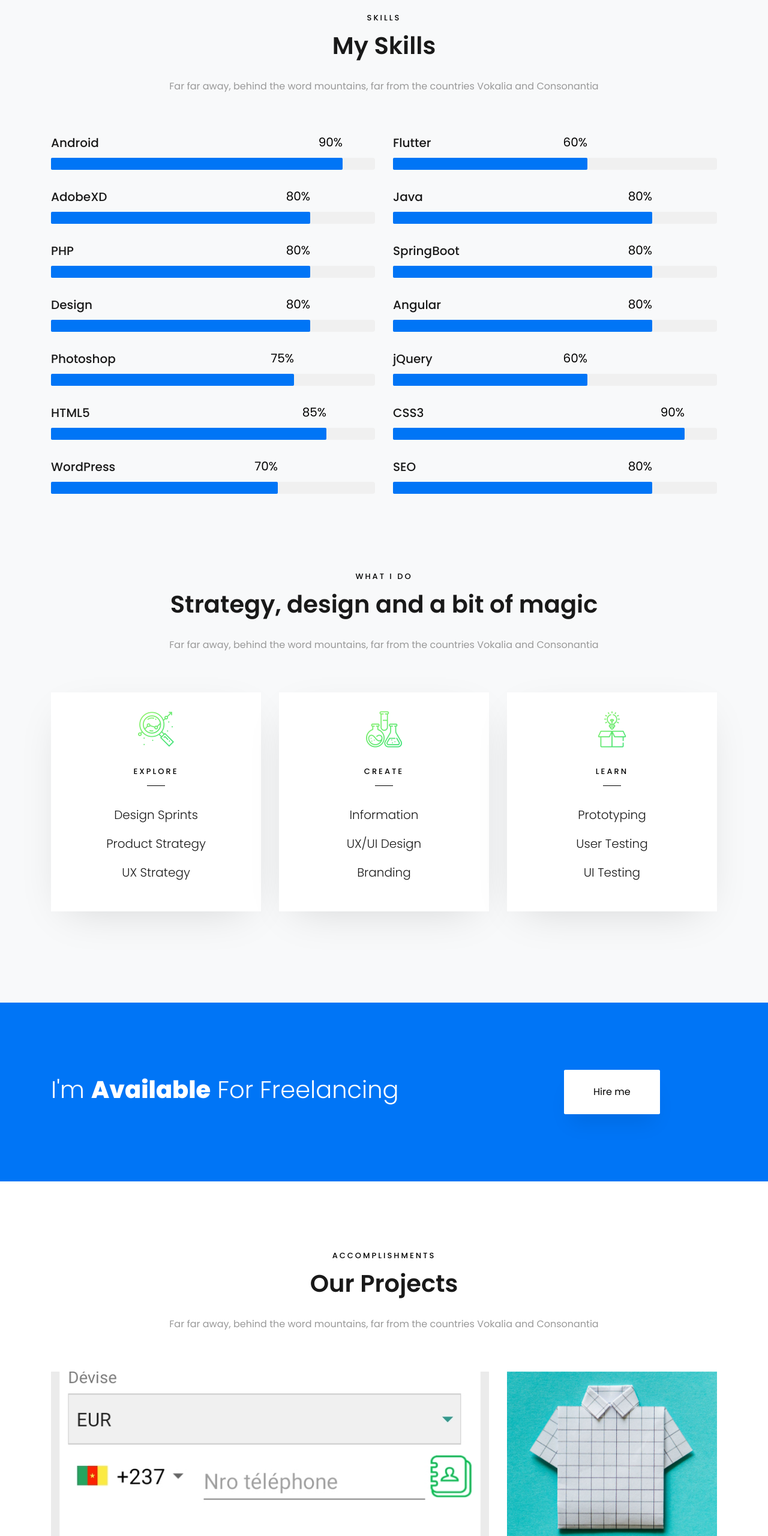
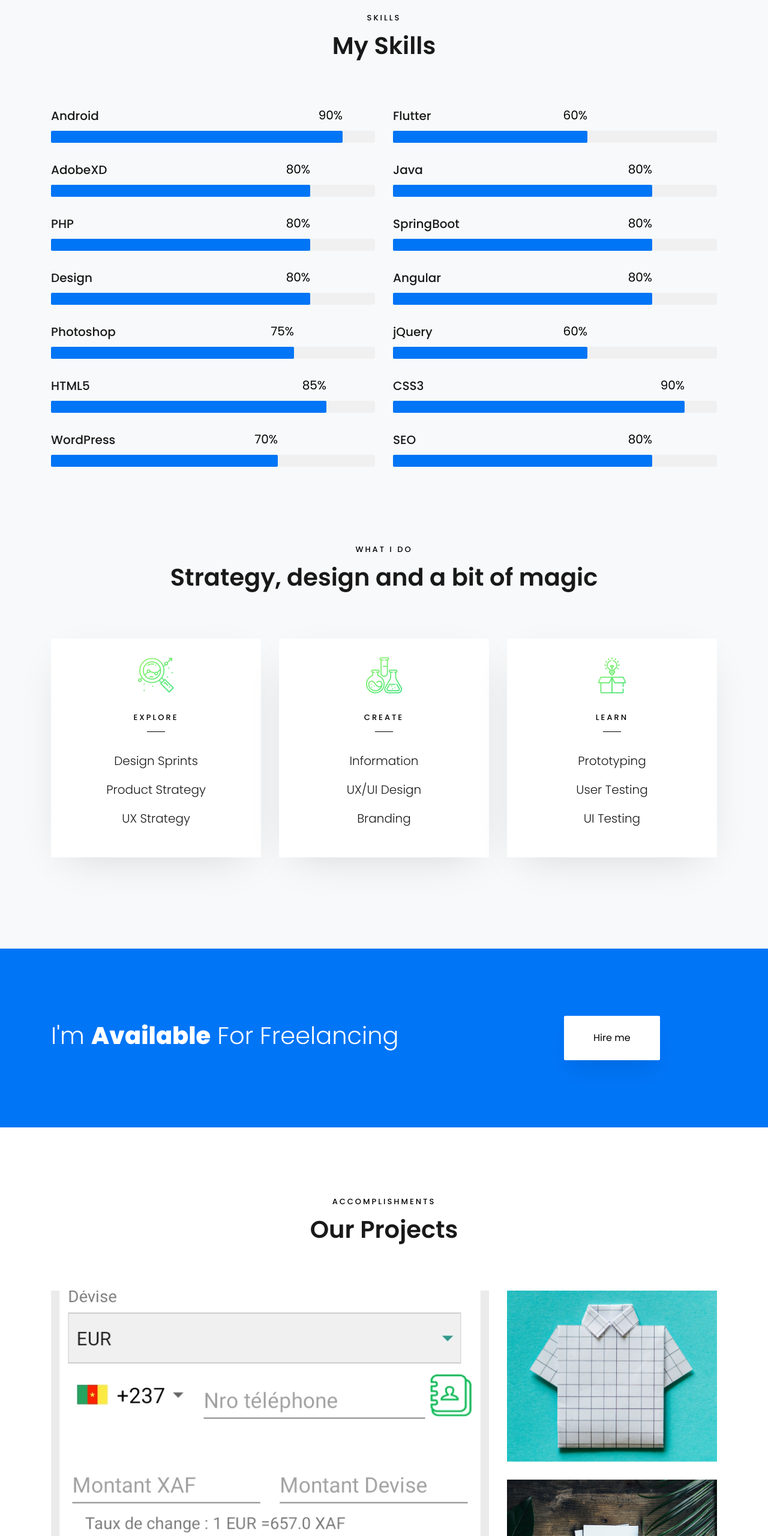
Before and after one commit to frankgue/frankgue.github.io, a plain HTML site: page index.html in a window 1280 px wide. Shown: the part 2600-5160 px from the top of the page at 60% size. Drawn offline with Linux system fonts and the light colour scheme; files whose address does not match are found by name.

Commit message:
updating

```diff
--- a/index.html
+++ b/index.html
@@ -197,7 +197,7 @@
           <div class="col-md-12 heading-section text-center ftco-animate">
           	<span class="subheading">Skills</span>
             <h2 class="mb-4">My Skills</h2>
-            <p>Far far away, behind the word mountains, far from the countries Vokalia and Consonantia</p>
+            <!-- <p>Far far away, behind the word mountains, far from the countries Vokalia and Consonantia</p> -->
           </div>
         </div>
 				<div class="row">
@@ -360,7 +360,7 @@
           <div class="col-md-12 heading-section text-center ftco-animate">
           	<span class="subheading">What I Do</span>
             <h2 class="mb-4">Strategy, design and a bit of magic</h2>
-            <p>Far far away, behind the word mountains, far from the countries Vokalia and Consonantia</p>
+            <!-- <p>Far far away, behind the word mountains, far from the countries Vokalia and Consonantia</p> -->
           </div>
         </div>
 
@@ -428,7 +428,7 @@
           <div class="col-md-12 heading-section text-center ftco-animate">
           	<span class="subheading">Accomplishments</span>
             <h2 class="mb-4">Our Projects</h2>
-            <p>Far far away, behind the word mountains, far from the countries Vokalia and Consonantia</p>
+            <!-- <p>Far far away, behind the word mountains, far from the countries Vokalia and Consonantia</p> -->
           </div>
         </div>
     		<div class="row">
@@ -492,7 +492,7 @@
           <div class="col-md-7 heading-section text-center ftco-animate">
             <span class="subheading">Blog</span>
             <h2 class="mb-4">Our Blog</h2>
-            <p>Far far away, behind the word mountains, far from the countries Vokalia and Consonantia</p>
+            <!-- <p>Far far away, behind the word mountains, far from the countries Vokalia and Consonantia</p> -->
           </div>
         </div>
         <div class="row d-flex">
@@ -509,7 +509,7 @@
 	                </p>
                 </div>
                 <h3 class="heading"><a href="single.html">Why Lead Generation is Key for Business Growth</a></h3>
-                <p>A small river named Duden flows by their place and supplies it with the necessary regelialia.</p>
+                <!-- <p>A small river named Duden flows by their place and supplies it with the necessary regelialia.</p> -->
               </div>
             </div>
           </div>
@@ -526,7 +526,7 @@
 	                </p>
                 </div>
                 <h3 class="heading"><a href="single.html">Why Lead Generation is Key for Business Growth</a></h3>
-                <p>A small river named Duden flows by their place and supplies it with the necessary regelialia.</p>
+                <!-- <p>A small river named Duden flows by their place and supplies it with the necessary regelialia.</p> -->
               </div>
             </div>
           </div>
@@ -543,7 +543,7 @@
 	                </p>
                 </div>
                 <h3 class="heading"><a href="single.html">Why Lead Generation is Key for Business Growth</a></h3>
-                <p>A small river named Duden flows by their place and supplies it with the necessary regelialia.</p>
+                <!-- <p>A small river named Duden flows by their place and supplies it with the necessary regelialia.</p> -->
               </div>
             </div>
           </div>
@@ -557,7 +557,7 @@
           <div class="col-md-7 heading-section text-center ftco-animate">
             <span class="subheading">Contact</span>
             <h2 class="mb-4">Contact Me</h2>
-            <p>Far far away, behind the word mountains, far from the countries Vokalia and Consonantia</p>
+            <!-- <p>Far far away, behind the word mountains, far from the countries Vokalia and Consonantia</p> -->
           </div>
         </div>
 
@@ -597,7 +597,7 @@
           <div class="col-md">
             <div class="ftco-footer-widget mb-4">
               <h2 class="ftco-heading-2">Lets talk about</h2>
-              <p>Far far away, behind the word mountains, far from the countries Vokalia and Consonantia, there live the blind texts.</p>
+              <!-- <p>Far far away, behind the word mountains, far from the countries Vokalia and Consonantia, there live the blind texts.</p> -->
               <ul class="ftco-footer-social list-unstyled float-md-left float-lft mt-5">
                 <li class="ftco-animate"><a href="#"><span class="icon-twitter"></span></a></li>
                 <li class="ftco-animate"><a href="#"><span class="icon-facebook"></span></a></li>
```
